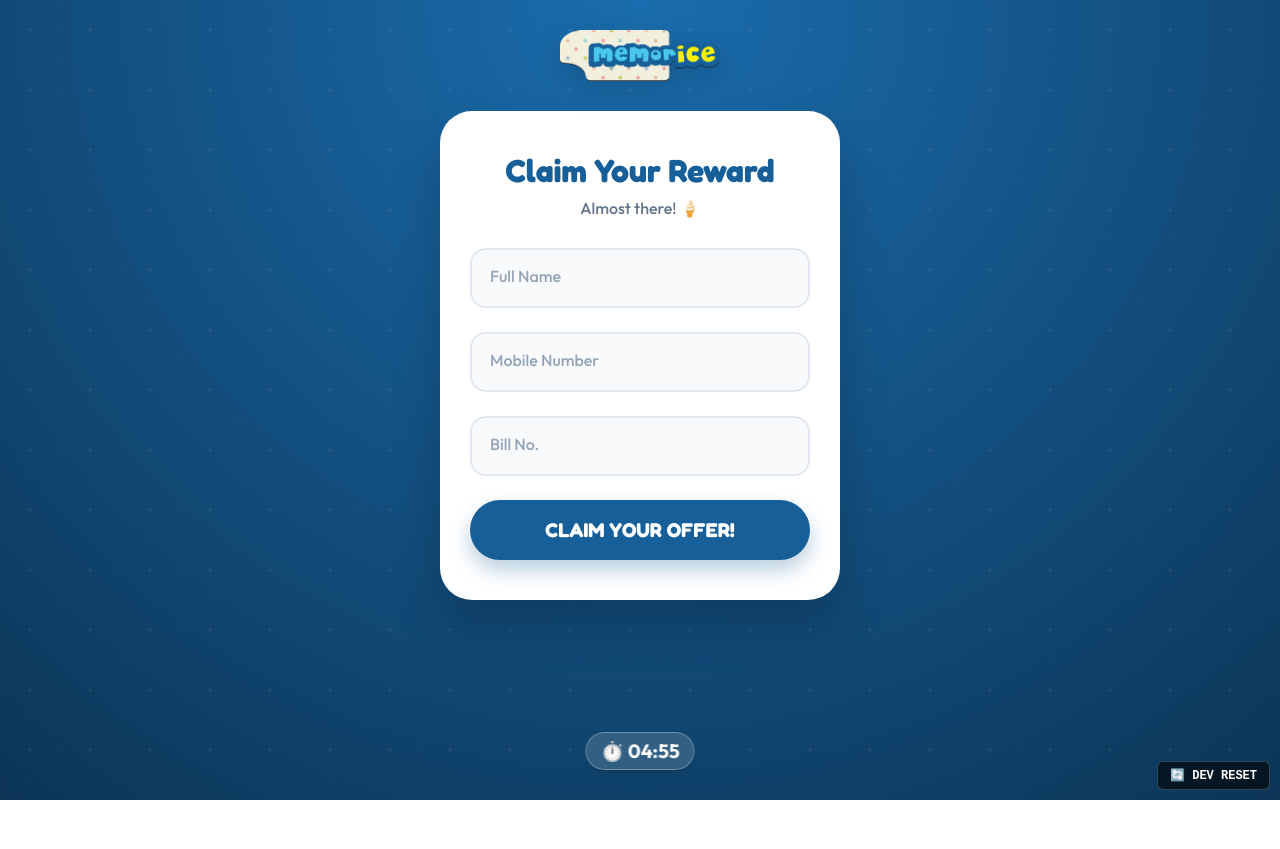
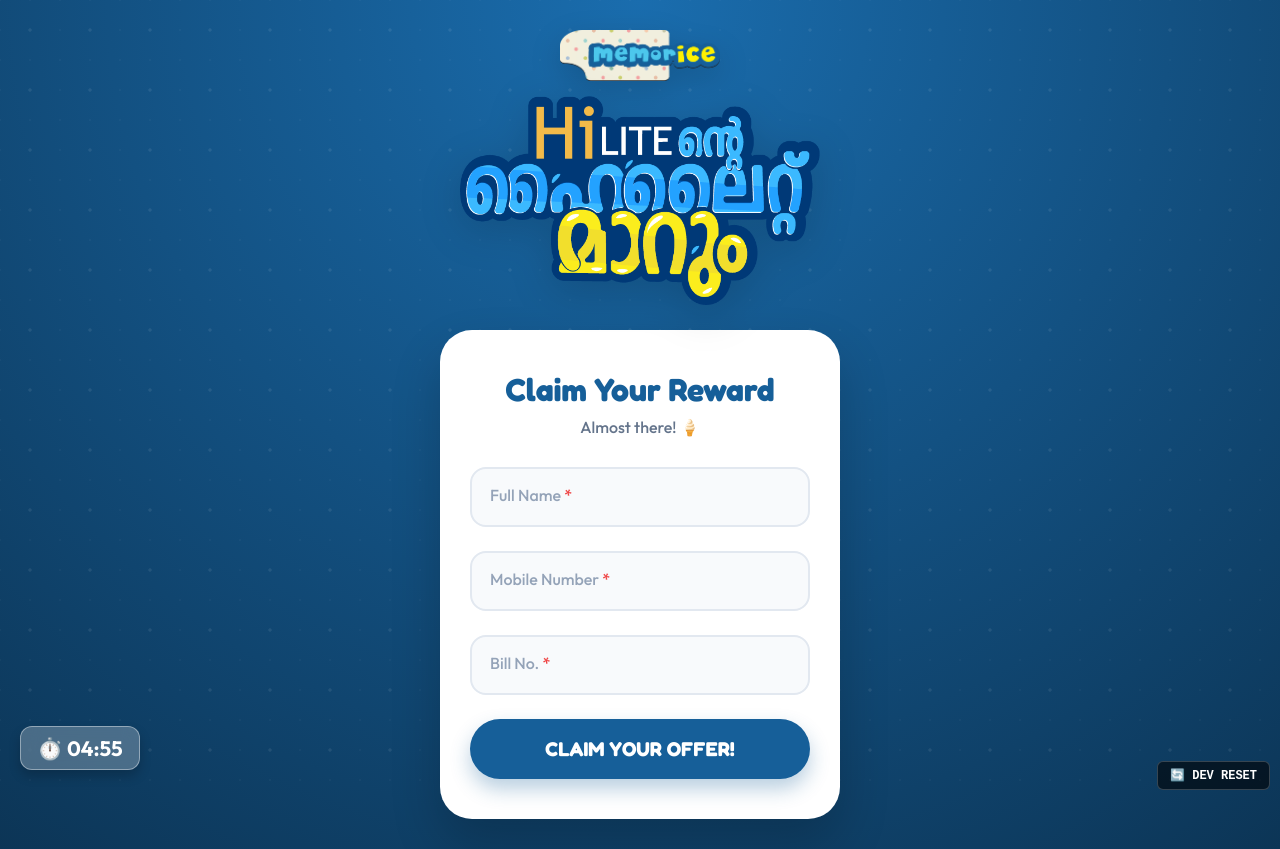
Before and after one commit to appsabhi/memorice_offer_ScratchCard, a React (Vite) app: page / in a window 1280 px wide. Before the commit the page ends 800 px from the top, so only its background shows below. Built offline with nearby package versions, Linux system fonts and the light colour scheme.

Commit message:
change the position of the timer and form field required

```diff
--- a/src/App.jsx
+++ b/src/App.jsx
@@ -152,19 +152,24 @@
       <div className="bg-decorations" />
 
       <div className="app-container">
-        <header className="header">
+        <header className="header" style={{ paddingBottom: '15px' }}>
           <img src={memoiceLogo} alt="Memorice Cream" className="logo" />
         </header>
+
+        <div className="campaign-top-wrapper" style={{ marginBottom: '25px' }}>
+          <img src={campaignCallImg} alt="Campaign Offer" className="campaign-call-img-top" />
+        </div>
 
         {/* Timer UI - Only show during active sessions or claim form */}
         {['ACTIVE_SESSION', 'CLAIM_FORM'].includes(session.status) && (
           <div className="timer-ui" style={{
-            position: 'fixed', bottom: '30px', left: '50%', transform: 'translateX(-50%)',
-            background: 'rgba(255,255,255,0.15)', padding: '6px 14px',
-            borderRadius: '20px', backdropFilter: 'blur(10px)',
-            fontSize: '1.2rem', fontWeight: 'bold', border: '1px solid rgba(255,255,255,0.3)',
-            boxShadow: '0 4px 6px rgba(0,0,0,0.1)', color: timeLeft < 60000 ? '#FF6B9E' : '#FFFFFF',
-            transition: 'color 0.3s ease', zIndex: 1000
+            position: 'fixed', bottom: '30px', left: '20px',
+            background: 'rgba(255,255,255,0.25)', padding: '8px 16px',
+            borderRadius: '12px', backdropFilter: 'blur(10px)',
+            fontSize: '1.3rem', fontWeight: 'bold', border: '1px solid rgba(255,255,255,0.4)',
+            boxShadow: '0 6px 12px rgba(0,0,0,0.2)', color: timeLeft < 60000 ? '#FF6B9E' : '#FFFFFF',
+            transition: 'all 0.3s ease', zIndex: 1000,
+            display: 'flex', alignItems: 'center', gap: '8px'
           }}>
             ⏱️ {formatTime(timeLeft)}
           </div>
@@ -181,9 +186,6 @@
 
           {session.status === 'ACTIVE_SESSION' && (
             <div className="campaign-layout">
-              <div className="campaign-top-wrapper">
-                <img src={campaignCallImg} alt="Campaign Offer" className="campaign-call-img-top" />
-              </div>
 
               <ScratchCard
                 onReveal={() => {
--- a/src/components/ClaimForm.jsx
+++ b/src/components/ClaimForm.jsx
@@ -76,7 +76,7 @@
             required
             disabled={isSubmitting}
           />
-          <label htmlFor="name" className="form-label">Full Name</label>
+          <label htmlFor="name" className="form-label">Full Name <span style={{ color: '#ef4444' }}>*</span></label>
         </div>
 
         <div className="form-group">
@@ -91,7 +91,7 @@
             required
             disabled={isSubmitting}
           />
-          <label htmlFor="mobile" className="form-label">Mobile Number</label>
+          <label htmlFor="mobile" className="form-label">Mobile Number <span style={{ color: '#ef4444' }}>*</span></label>
         </div>
 
         <div className="form-group">
@@ -106,7 +106,7 @@
             required
             disabled={isSubmitting}
           />
-          <label htmlFor="bill" className="form-label">Bill No.</label>
+          <label htmlFor="bill" className="form-label">Bill No. <span style={{ color: '#ef4444' }}>*</span></label>
         </div>
 
         <button type="submit" className="submit-btn" disabled={isSubmitting} style={{ opacity: isSubmitting ? 0.7 : 1, cursor: isSubmitting ? 'not-allowed' : 'pointer' }}>
```
